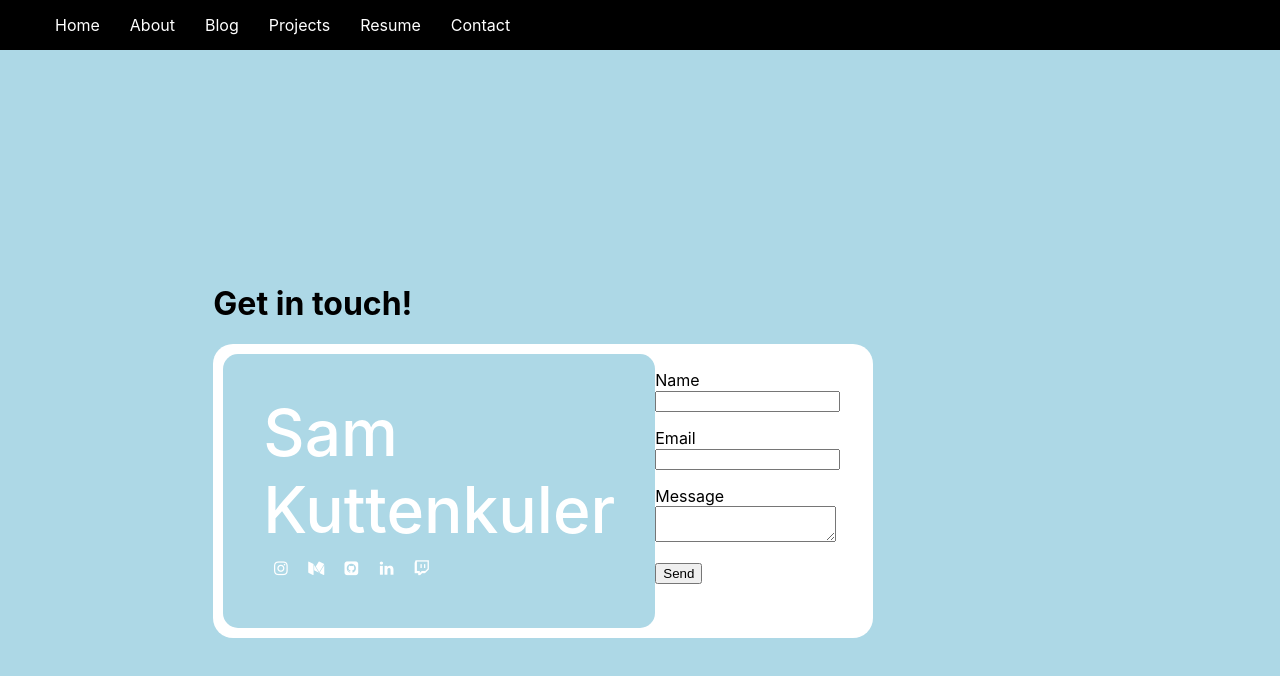
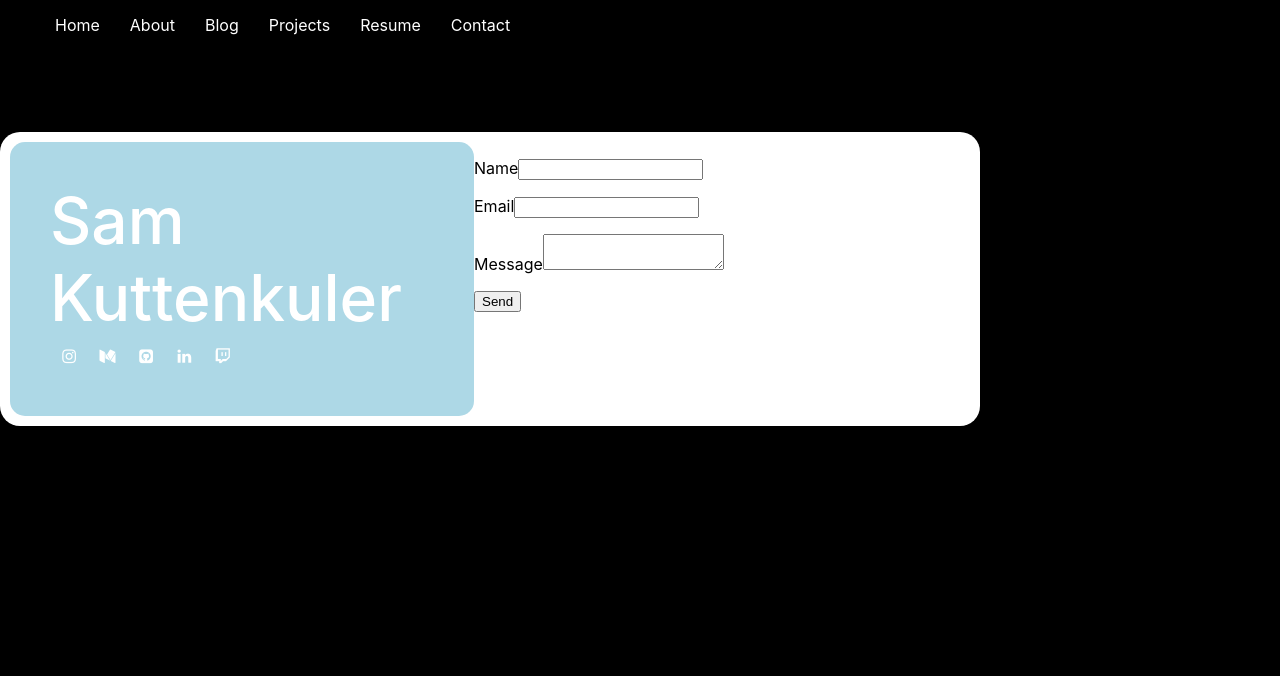
Before and after one commit to skuttenkuler/sk-nextjs-portfolio, a Next.js app: page /contact in a window 1280 px wide. Shown: the top 676 px of the page. Built offline with nearby package versions, Linux system fonts and the light colour scheme.

Commit message:
home page image, head component, cleaned up, added back main.scss

```diff
--- a/components/Layout.js
+++ b/components/Layout.js
@@ -1,14 +1,14 @@
+import Meta from './Meta'
 import Navbar from './Navbar'
 import styles from '../styles/Layout.module.css'
 
 const Layout = ({ children }) => {
     return(
     <>
+    <Meta/>
     <Navbar/>
     <div className={styles.container}>
-        <main className={styles.main}>
             {children}
-        </main>
     </div>
     </>
     )
--- /dev/null
+++ b/components/Meta.js
@@ -0,0 +1,24 @@
+import Head from 'next/head'
+
+
+const Meta = ({title, keywords, description}) => {
+    return(
+        <Head>
+            <meta name='viewport'
+            content='width=device-width,
+            initial-scale=1' />
+            <meta name='keywords' content={keywords} />
+            <meta name='description' content={description} />
+            <meta charSet='utf-8' />
+            <link rel='icon' href='/favicon.ico' />
+            <title>{title}</title>
+        </Head>
+    )
+}
+
+Meta.defaultProps = {
+    title: 'Sam Kuttenkuler',
+    keywords: 'full stack, next.js, portfolio',
+    description: 'Sam Kuttenkuler Full Stack Developer Portfolio'
+}
+export default Meta;
--- a/next.config.js
+++ b/next.config.js
@@ -1,5 +1,5 @@
-
-module.exports = {
+const withImages = require('next-images')
+module.exports = withImages(),{
     images: {
       domains: ['cdn-images-1.medium.com','samkuttenk-resume.s3-us-west-1.amazonaws.com'],
     },
--- a/package.json
+++ b/package.json
@@ -9,6 +9,7 @@
   },
   "dependencies": {
     "next": "^10.0.6",
+    "next-images": "^1.7.0",
     "react": "^17.0.1",
     "react-dom": "^17.0.1",
     "sass": "^1.32.6"
--- a/pages/_app.js
+++ b/pages/_app.js
@@ -1,7 +1,7 @@
 import Layout from '../components/Layout'
 
 import '../styles/globals.css'
-
+import '../styles/main.scss'
 function MyApp({ Component, pageProps }) {
   return (
   <Layout>
--- a/styles/Home.module.css
+++ b/styles/Home.module.css
@@ -1,56 +1,17 @@
-
-
-.footer {
-  width: 100%;
-  height: 100px;
-  border-top: 1px solid #eaeaea;
-  display: flex;
-  justify-content: center;
-  align-items: center;
+/* background-image: url('../public/images/bw-sk-cropped.png'); */
+.homeContainer{
+  height: 100vh;
+  width:100%;
+  background-image: url('https://samkuttenk-resume.s3-us-west-1.amazonaws.com/bw-sk-full.png');
+  background-size: cover;
+  background-repeat: no-repeat;
 }
-
-.footer img {
-  margin-left: 0.5rem;
+.container{
+    min-height: 80%;
+    min-width: 80%;
+    justify-content: right;
+    align-items: right;
 }
-
-.footer a {
-  display: flex;
-  justify-content: center;
-  align-items: center;
+.homeText{
+  color:white;
 }
-
-.title a {
-  color: #0070f3;
-  text-decoration: none;
-}
-
-.title a:hover,
-.title a:focus,
-.title a:active {
-  text-decoration: underline;
-}
-
-.title {
-  margin: 0;
-  line-height: 1.15;
-  font-size: 4rem;
-}
-
-.title,
-.description {
-  text-align: center;
-}
-
-.description {
-  line-height: 1.5;
-  font-size: 1.5rem;
-}
-
-.code {
-  background: #fafafa;
-  border-radius: 5px;
-  padding: 0.75rem;
-  font-size: 1.1rem;
-  font-family: Menlo, Monaco, Lucida Console, Liberation Mono, DejaVu Sans Mono,
-    Bitstream Vera Sans Mono, Courier New, monospace;
-}
--- a/styles/Layout.module.css
+++ b/styles/Layout.module.css
@@ -1,18 +1,6 @@
 .container{
     min-height: 100vh;
-    padding: 0 0.5rem;
-    display: flex;
-    flex-direction: column;
+    min-width: 100%;
     justify-content: center;
     align-items: center;
 }
-
-.main {
-    width:90%;
-    padding: 5rem 0;
-    flex: 1;
-    display: flex;
-    flex-direction: column;
-    justify-content: center;
-    align-items: center;
-}
--- a/styles/globals.css
+++ b/styles/globals.css
@@ -6,9 +6,8 @@ body {
     Ubuntu, Cantarell, Fira Sans, Droid Sans, Helvetica Neue, sans-serif;
   justify-content: center;
   align-items: center;
-  height: 100vh;
+  height: 100%;
   width: 100%;
-  background:lightblue;
 }
 
 a {
--- /dev/null
+++ b/styles/main.scss
@@ -0,0 +1,6 @@
+body{
+    background-color: black;
+    height: 100vh;
+    width: 100%;
+    overflow: hidden;
+}
```
Also changed, not shown: pages/index.js (+20 -17 lines), public/images/bw-sk-cropped.png (added), 1 other file (tests, documents, lock files or other folders).
